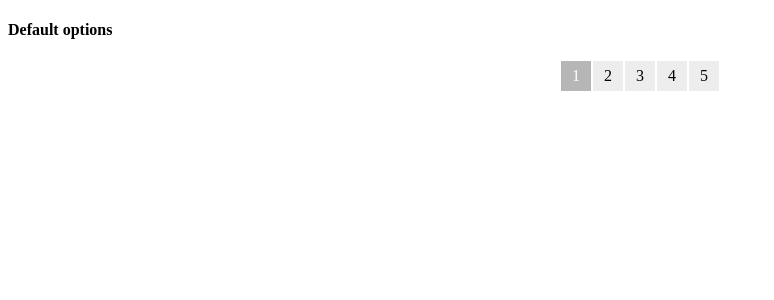
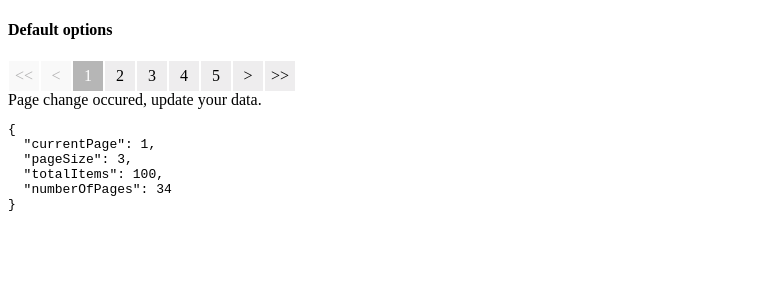
Before and after one commit to slavede/ngx-paginate, an Angular app: page / in a window 1280 px wide. Shown: the top 300 px of the page, without its empty margins (0-774 px from the left). Built offline with nearby package versions, Linux system fonts and the light colour scheme.

Commit message:
Add support for first, last, prev and next page. Add gif of using pagination. Fixes #2

```diff
--- a/src/app/app.component.html
+++ b/src/app/app.component.html
@@ -3,3 +3,8 @@
   [page]="page"
   (pageChange)="pageChange($event)"
   ></ngx-paginate>
+
+<div *ngIf="currentChange">
+    <span>Page change occured, update your data.</span>
+    <pre>{{currentChange | json}}</pre>
+</div>
--- a/src/app/app.component.ts
+++ b/src/app/app.component.ts
@@ -13,8 +13,14 @@ export class AppComponent {
     totalItems: 100
   };
 
+  currentChange;
   pageChange(pageState: PageState) {
     console.log('Page changed. Reload data with new paging values');
     console.log(pageState);
+    this.currentChange = undefined;
+    setTimeout(() => {
+      this.currentChange = pageState;
+    }, 125);
+
   }
 }
--- a/src/app/paginate.component.html
+++ b/src/app/paginate.component.html
@@ -1,3 +1,17 @@
+<span
+  class="prev-button page-entry"
+  *ngIf="options.previousPage"
+  (click)="setPage(1)"
+  [ngClass]="{'disabled':page.currentPage === 1}">
+  {{options.titles.firstPage}}
+</span>
+<span
+  class="prev-button page-entry"
+  *ngIf="options.previousPage"
+  (click)="previousPage()"
+  [ngClass]="{'disabled':page.currentPage === 1}">
+  {{options.titles.previousPage}}
+</span>
 <span class="page-selection">
   <span
     *ngFor="let num of range"
@@ -5,3 +19,17 @@
     [ngClass]="{'active': num === page.currentPage}"
     (click)="setPage(num)">{{num}}</span>
 </span>
+<span
+  class="next-button page-entry"
+  *ngIf="options.nextPage"
+  (click)="nextPage()"
+  [ngClass]="{'disabled':page.currentPage === page.numberOfPages}">
+    {{options.titles.nextPage}}
+</span>
+<span
+  class="prev-button page-entry"
+  *ngIf="options.previousPage"
+  (click)="setPage(page.numberOfPages)"
+  [ngClass]="{'disabled':page.currentPage === page.numberOfPages}">
+  {{options.titles.lastPage}}
+</span>
--- a/src/app/paginate.component.scss
+++ b/src/app/paginate.component.scss
@@ -1,3 +1,6 @@
+:host {
+  display: flex;
+}
 .page-selection {
   display: flex;
   justify-content: center;
@@ -18,4 +21,8 @@
     background-color: rgb(182, 182, 182);
     cursor: default;
   }
+  &.disabled {
+    opacity: 0.3;
+    cursor: default;
+  }
 }
--- a/src/app/paginate.component.ts
+++ b/src/app/paginate.component.ts
@@ -15,42 +15,54 @@ export class PageState {
   numberOfPages?: number;
 }
 
+export class PaginateOptions {
+  spanPages: number; //  number of how many pages additionally will be shown on left and right
+  firstPage: boolean;
+  previousPage: boolean;
+  nextPage: boolean;
+  lastPage: boolean;
+  titles: {
+    firstPage: string;
+    lastPage: string;
+    previousPage: string;
+    nextPage: string;
+  };
+}
+
 @Component({
   selector: 'ngx-paginate',
   templateUrl: './paginate.component.html',
   styleUrls: ['./paginate.component.scss']
 })
 export class NgxPaginateComponent implements OnInit, DoCheck {
-  @Input() options: {
-    spanPages: number, //  number of how many pages additionally will be shown on left and right
-    previousButton: boolean,
-    nextButton: boolean,
-    firstPage: boolean,
-    lastPage: boolean,
-  } = {
+  @Input() options: PaginateOptions = {
     spanPages : 2,
-    previousButton: false,
-    nextButton: false,
-    firstPage: false,
-    lastPage: false
+    previousPage: true,
+    nextPage: true,
+    firstPage: true,
+    lastPage: true,
+    titles: {
+      firstPage: '<<',
+      previousPage: '<',
+      lastPage: '>>',
+      nextPage: '>'
+    }
   };
 
   @Input() page: PageState;
   @Output() pageChange = new EventEmitter<PageState>();
 
-  @Input() noMoreItems: boolean; // when there is no more item, don't show span going over current page
 
   constructor() {
     this.range = [];
   }
 
-  range: any[];
+  range: number[];
   ngOnInit() {
-    this.range = new Array(this.options.spanPages + 1);
+    this.range = [];
 
     this.calculateRange();
     this.pageChange.emit(this.page);
-    // this.setPage(this.page.currentPage);
   }
 
   calculateRange() {
@@ -107,6 +119,18 @@ export class NgxPaginateComponent implements OnInit, DoCheck {
 
   }
 
+  previousPage() {
+    if (this.page.currentPage > 1) {
+      this.setPage(this.page.currentPage - 1);
+    }
+  }
+
+  nextPage() {
+    if (this.page.currentPage < this.page.numberOfPages) {
+      this.setPage(this.page.currentPage + 1);
+    }
+  }
+
 
   ngDoCheck(): void {
     if (this.page) {
```
Also changed, not shown: 1 other file (tests, documents, lock files or other folders).
